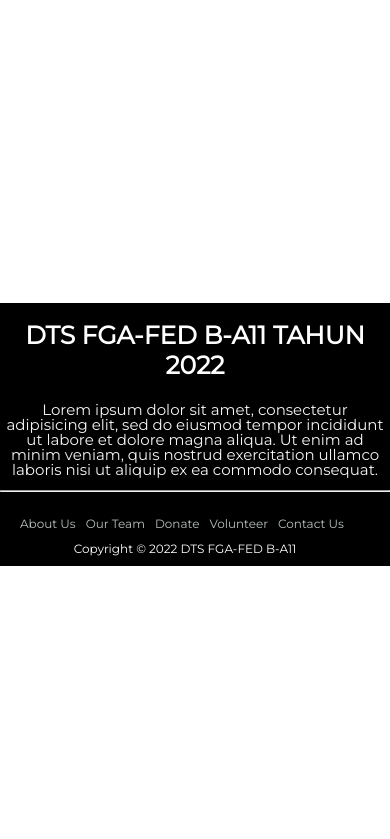
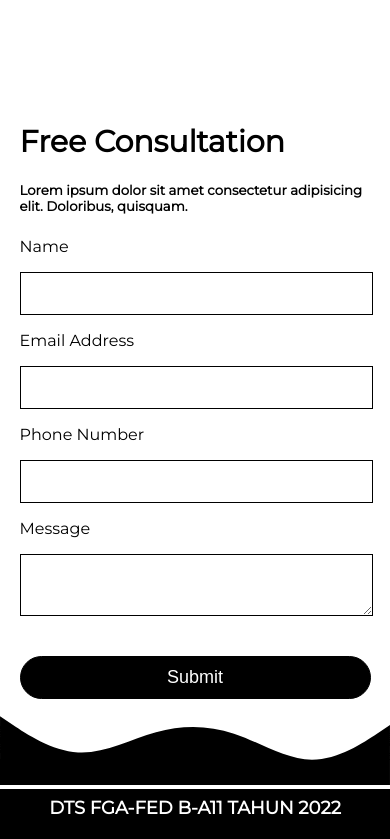
Before and after one commit to dwikimaulana6701/ProgateA11, a plain HTML site: page index.html in a window 390 px wide. Shown: the part 5740-6579 px from the top of the page. Before the commit the page ends 6318 px from the top, so only its background shows below. Drawn offline with Linux system fonts and the light colour scheme.

Commit message:
added form section

```diff
--- a/index.html
+++ b/index.html
@@ -5,7 +5,7 @@
     <meta http-equiv="X-UA-Compatible" content="IE=edge" />
     <meta name="viewport" content="width=device-width, initial-scale=1.0" />
     <title>Document</title>
-    <link rel="stylesheet" href="tampilan.css" />
+    <link rel="stylesheet" href="style.css" />
     <link rel="stylesheet" href="responsive.css" />
     <link
       rel="stylesheet"
@@ -184,7 +184,30 @@
         </div>
       </div>
     </section>
+    <div class="wrapper">
+      <div class="footer-form">
+        <h1>Free Consultation</h1>
+        <h5>Lorem ipsum dolor sit amet consectetur adipisicing elit. Doloribus, quisquam.</h5>
 
+        <p>Name</p>
+        <input type="text" />
+        <p>Email Address</p>
+        <input type="text" />
+        <p>Phone Number</p>
+        <input type="text" />
+        <p>Message</p>
+        <textarea></textarea>
+        <p></p>
+        <input type="submit" class="submit" value="Submit" />
+      </div>
+    </div>
+    <svg xmlns="http://www.w3.org/2000/svg" viewBox="0 0 1440 320" class="gelombang">
+      <path
+        fill="#000"
+        fill-opacity="1"
+        d="M0,64L48,96C96,128,192,192,288,197.3C384,203,480,149,576,122.7C672,96,768,96,864,128C960,160,1056,224,1152,224C1248,224,1344,160,1392,128L1440,96L1440,320L1392,320C1344,320,1248,320,1152,320C1056,320,960,320,864,320C768,320,672,320,576,320C480,320,384,320,288,320C192,320,96,320,48,320L0,320Z"
+      ></path>
+    </svg>
     <footer class="content">
       <div class="footer-content">
         <h1>DTS FGA-FED B-A11 TAHUN 2022</h1>
--- a/responsive.css
+++ b/responsive.css
@@ -1,5 +1,18 @@
 /*** smartphone device only ***/
 @media (max-width: 600px) {
+  .jumbotron h3 {
+    font-size: 25px;
+  }
+  .jumbotron p {
+    font-size: 15px;
+  }
+  .footer-content h1 {
+    font-size: 18px;
+    font-weight: bold;
+  }
+  .footer-content p {
+    font-size: 14px;
+  }
   .footer-menu ul {
     display: flex;
     margin-bottom: 10px;
@@ -8,13 +21,26 @@
   .footer-menu p {
     text-align: center;
   }
-}
-
-@media (max-width: 768px) {
-  .jumbotron h3 {
-    font-size: 25px;
+  .footer-form input,
+  textarea {
+    width: 100% !important;
+    padding: 10px 0 !important;
   }
-  .jumbotron p {
-    font-size: 15px;
+  .submit {
+    width: 100% !important;
+  }
+  .footer-menu ul {
+    float: none;
+    padding: 0;
+  }
+  .footer-menu ul li {
+    padding: 0 !important;
+    display: block;
+    text-align: center;
+  }
+  .footer-menu p {
+    text-align: center !important;
+    margin: 0;
+    float: none;
   }
 }
--- a/tampilan.css
+++ b/style.css
@@ -1,7 +1,7 @@
 body {
   font-family: montserrat;
+  margin: 0;
   padding: 0;
-  margin: 0;
 }
 
 .header {
@@ -22,8 +22,8 @@ body {
 }
 
 .jumbotron {
-  padding: 0;
-  margin: 0;
+  left: 0;
+  right: 0;
   background-image: url(./img/bg-image1.jpg);
   background-repeat: no-repeat;
   background-position: center;
@@ -67,7 +67,7 @@ body {
   margin-right: 50px;
   margin-left: 50px;
   padding-top: 100px;
-  padding-bottom: 500px;
+  padding-bottom: 300px;
 }
 
 .profil1 li {
@@ -163,52 +163,89 @@ body {
   width: 100vw;
   color: #fff;
 }
+.wrapper {
+  width: 90%;
+  margin: 0 auto;
+}
+.footer-form h1 {
+  font-size: 30px;
+  font-weight: bold;
+}
+.footer-form input,
+textarea {
+  width: 400px;
+  padding: 10px;
+  font-size: 18px;
+  border: 1px solid #000;
+}
+.submit {
+  background-color: #000;
+  color: #fff;
+  width: 200px !important;
+  text-decoration: none;
+  padding: 10px 30px;
+  margin-top: 20px;
+  border-radius: 30px;
+  transition: all 0.5s;
+  cursor: pointer;
+}
+.submit:hover {
+  background-color: #fff;
+  color: #000;
+}
+footer {
+  bottom: 0;
+  left: 0;
+  right: 0;
+  background: #000;
+  height: auto;
+  width: 100%;
+}
 .footer-content {
   display: flex;
   align-items: center;
   justify-content: center;
   flex-direction: column;
   text-align: center;
+  line-height: 15px;
+  font-size: 15px;
+  color: #fff;
 }
-
 .footer-content h1 {
   font-size: 25px;
   font-weight: bold;
 }
-
-.footer-content p {
-  margin: 5px auto;
-  line-height: 15px;
-  font-size: 15px;
-  color: rgb(247, 243, 243);
-}
-
 .footer-menu ul {
   padding-left: 20px;
   display: flex;
   font-size: 12px;
   float: left;
 }
-
 .footer-menu ul li {
   padding-right: 10px;
   display: block;
 }
-
 .footer-menu ul li a {
-  color: #b7c0c0;
+  color: #fff;
   text-decoration: none;
 }
-
 .footer-menu ul li a:hover {
-  color: #aabfc4;
+  color: #27bcda;
 }
-
+.footer-menu span {
+  color: #fff;
+  padding: 0 10px;
+}
 .footer-menu p {
   margin-right: 20px;
   font-size: 12px;
-  padding: 10px;
-  text-align: right;
+  float: right;
+  color: #fff;
+}
+.footer-menu {
+  width: 100%;
+  height: 60px;
+  background: #000;
 }
 
 @keyframes fadeOut {
```
